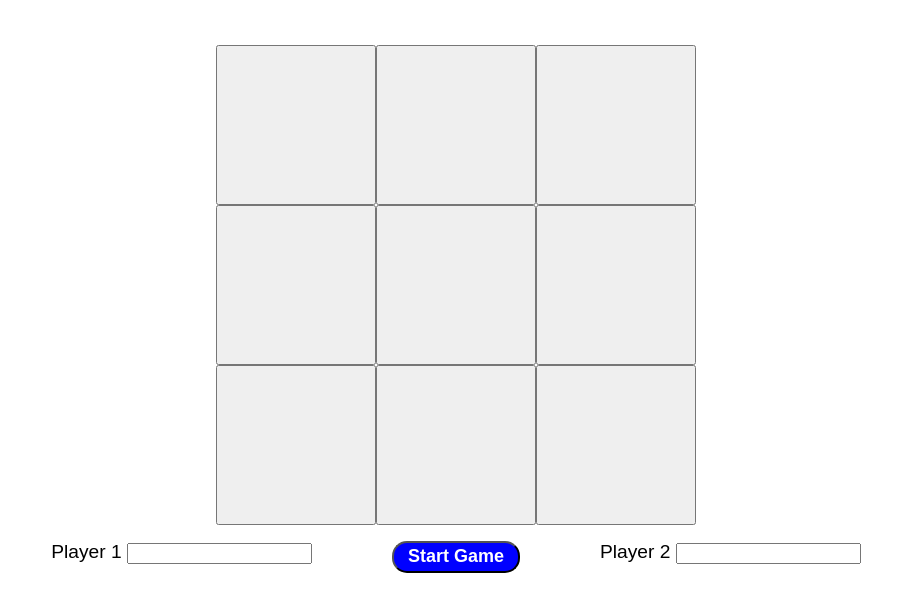
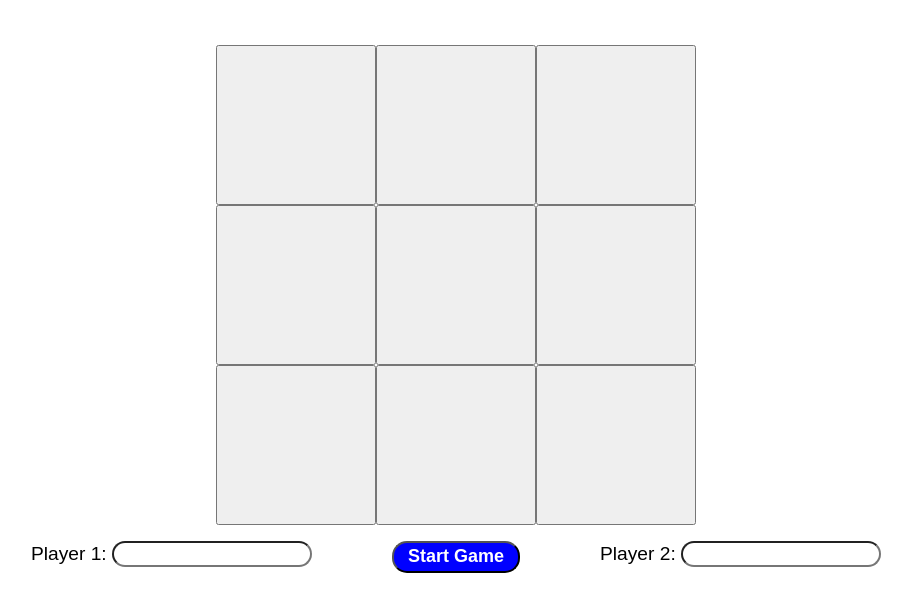
Before and after one commit to Icarium12/Tic_Tac_Toe, a plain HTML site: page index.html in a window 1280 px wide. Shown: the part 119-730 px from the top of the page, without its empty margins (184-1096 px from the left). Drawn offline with Linux system fonts and the light colour scheme.

Commit message:
Styled input field

```diff
--- a/index.html
+++ b/index.html
@@ -24,12 +24,12 @@
 
     <div class="players">
         <div class="player1">
-            <label for="p1Name">Player 1</label>
+            <label for="p1Name">Player 1:</label>
             <input type="text" name="p1Name" id="p1Name">
         </div>
         <button class="start">Start Game</button>
         <div class="player2">
-            <label for="p2name">Player 2</label>
+            <label for="p2name">Player 2:</label>
             <input type="text" name="p2name" id="p2name">
         </div>
     </div>
--- a/style.css
+++ b/style.css
@@ -50,3 +50,11 @@ body {
     margin-bottom: 1rem;
     font-size: larger;
 }
+
+input {
+    width: 12rem;
+    height: 20px;
+    border-radius: 15px;
+    font-size: large;
+
+}
```
